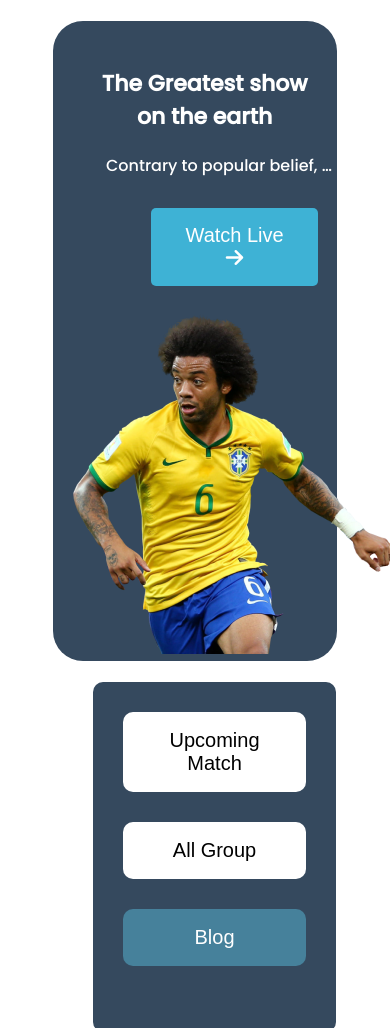
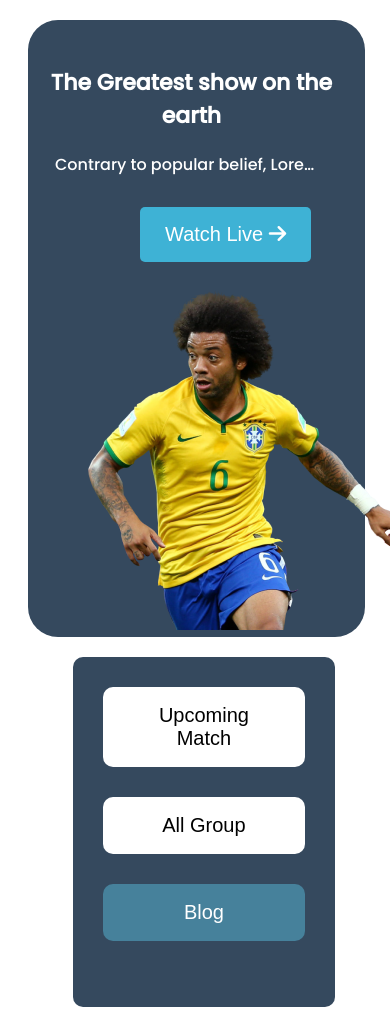
Before and after one commit to MdRahi99/World-Cup, a plain HTML site: page index.html in a window 390 px wide. Shown: the top 1028 px of the page. Drawn offline with Linux system fonts and the light colour scheme.

Commit message:
new commit

```diff
--- a/css/style.css
+++ b/css/style.css
@@ -173,14 +173,16 @@ body{
 @media only screen and (max-width: 480px) {
     /* Home */
     .home{
+        width: 90%;
         display: flex;
         flex-direction: column;
-        margin: 21px 45px;
+        margin: 20px 20px;
         background-color: rgb(53, 73, 94);
     }
     .home-info{
-        width: 80%;
-        margin: 28px 38px;
+        width: 90%;
+        margin: 28px 0px;
+        margin-left: 12px;
         align-items: center;
     }
     .home-info h2{
@@ -189,18 +191,18 @@ body{
     }
     .home-info p{
         white-space: nowrap;
-        width: 100%;
+        width: 90%;
         overflow: hidden;
         text-overflow: ellipsis;
         margin-left: 15px;
     }
     .home-info button{
         margin-bottom: 0px;
-        margin-left: 60px;
+        margin-left: 100px;
         background-color: rgb(62, 178, 213);
     }
     .home-img{
-        margin: 0px 20px;
+        margin: 0px 60px;
     }
     /* Home */
 
@@ -212,8 +214,8 @@ body{
     }
     /* Content */
     .main-section .contents{
-        width: 65%;
-        margin-left: 85px;
+        width: 70%;
+        margin-left: 65px;
         background-color: rgb(53, 73, 94);
     }
     /* Content */
@@ -226,7 +228,7 @@ body{
     }
     .blog{
         width: 90%;
-        margin-left: 50px;
+        margin-left: 45px;
     }
     .blog .blog-img img{
         width: 100%;
```
